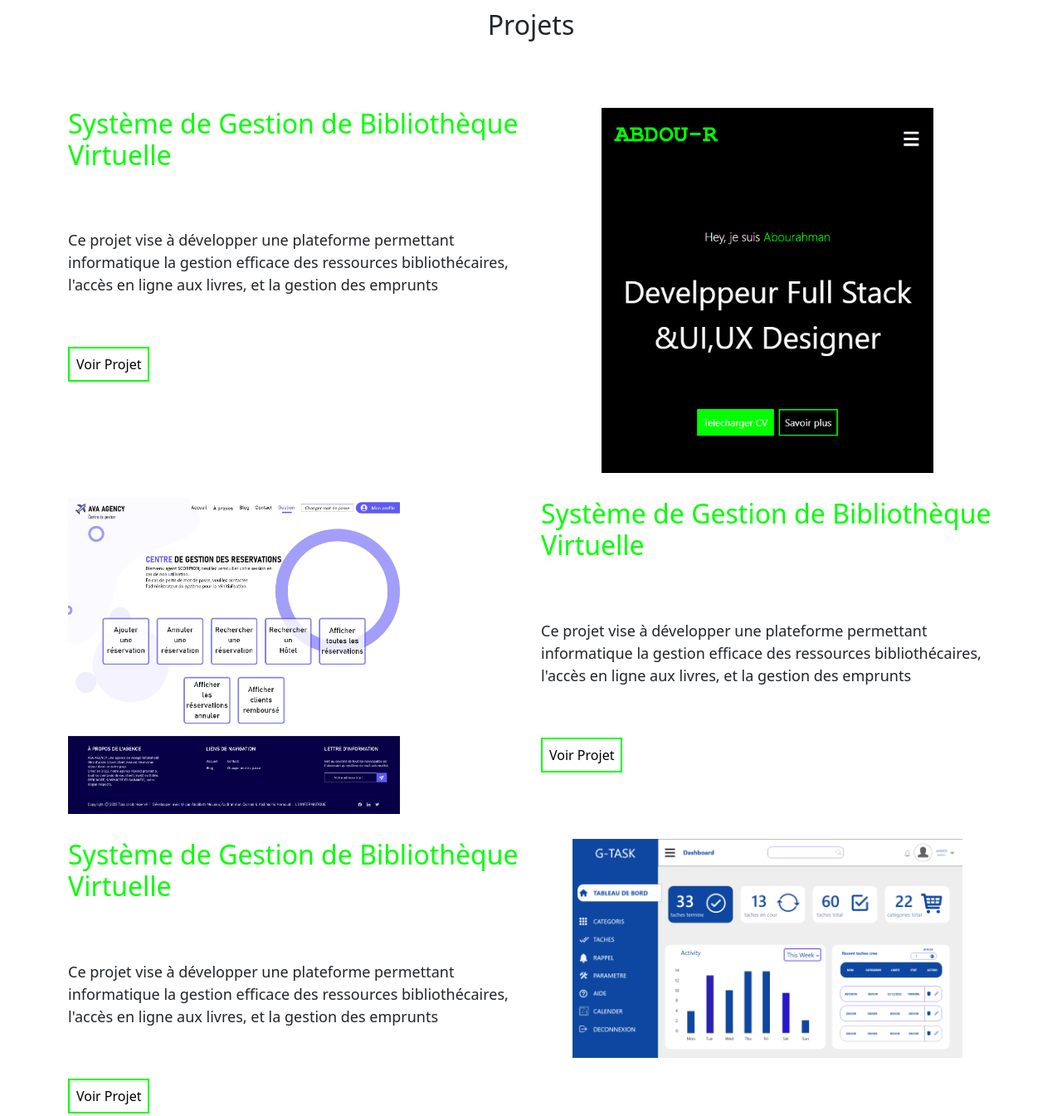
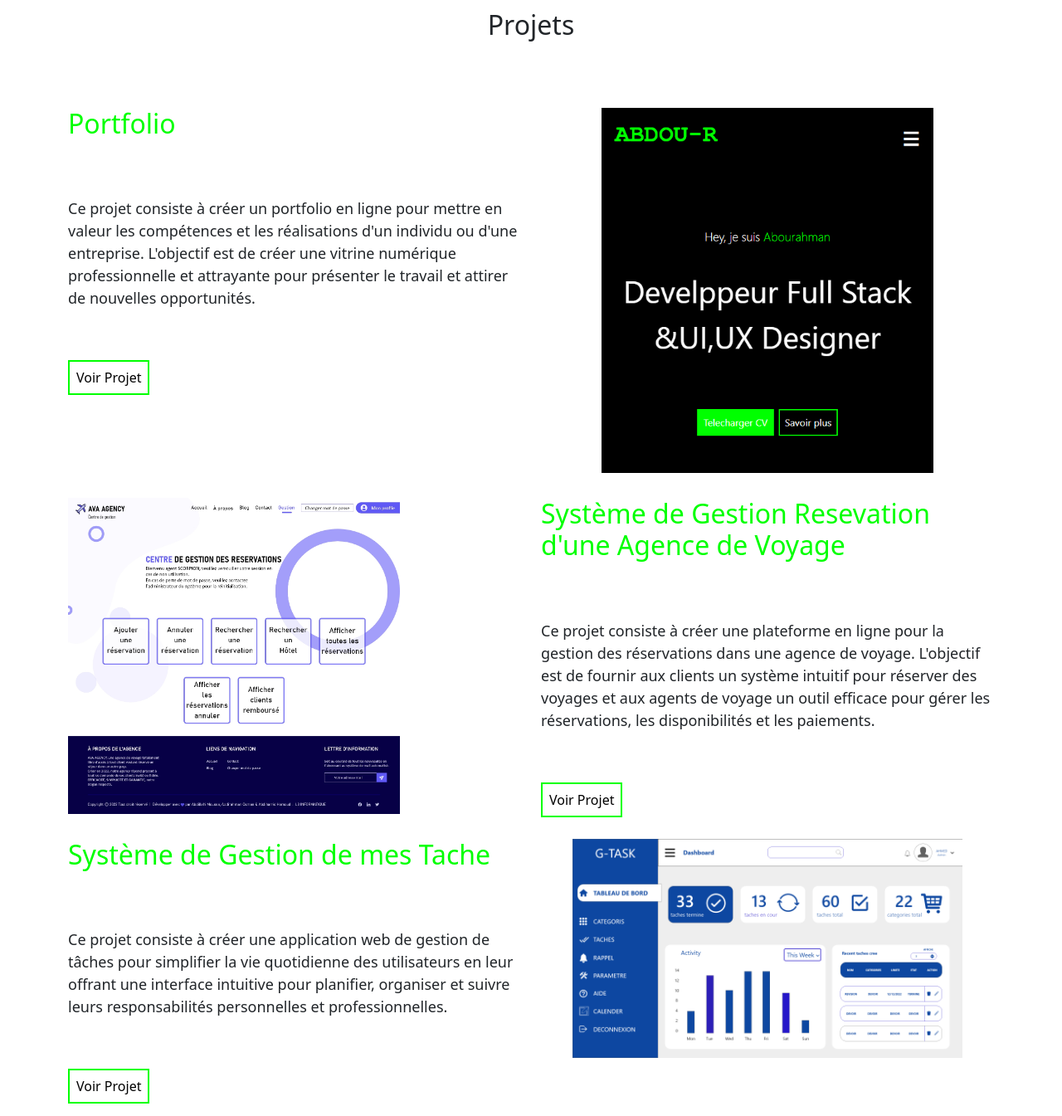
Before and after one commit to AbdourahmanHoussein/portfolio, a plain HTML site: page index.html in a window 1280 px wide. Shown: the part 1680-3025 px from the top of the page at 83% size. Drawn offline with Linux system fonts and the light colour scheme.

Commit message:
modification de section projet

```diff
--- a/css/style.css
+++ b/css/style.css
@@ -155,6 +155,7 @@
 /* *******************competence */
 .competence-contenu{
     background-color:rgb(41, 27, 27);
+    /* background-color: linear-gradient(); */
     text-align: center;
 }
 .competence h2{
@@ -262,6 +263,9 @@ textarea{
     .projet-contenu{
         text-align: center;
     }
+    .projet-contenu h3{
+        margin-top: 10px;
+    }
     .projet-blog p{
         text-align: justify;
     }
@@ -311,6 +315,7 @@ textarea{
     }
     .btn-contact:hover{
         border-bottom:2px solid black;
+        box-shadow: none;
     }
     .menu a:hover{
         border-bottom:2px solid black;
--- a/index.html
+++ b/index.html
@@ -3,7 +3,7 @@
 <head>
     <meta charset="UTF-8">
     <meta name="viewport" content="width=device-width, initial-scale=1.0">
-    <title>Document</title>
+    <title>portfolio</title>
 
     <!-- css -->
     <link rel="stylesheet" href="css/style.css">
@@ -129,15 +129,10 @@
             <div class="row projet-blog">
                 <div class="col-md-6 col-sm-12 ">
                     <h3>
-                        Système de Gestion
-                        de Bibliothèque
-                        Virtuelle
+                        Portfolio
                     </h3>
                     <p>
-                        Ce projet vise à développer une plateforme
-                        permettant informatique la gestion efficace des
-                        ressources bibliothécaires, l'accès en ligne aux
-                        livres, et la gestion des emprunts
+                        Ce projet consiste à créer un portfolio en ligne pour mettre en valeur les compétences et les réalisations d'un individu ou d'une entreprise. L'objectif est de créer une vitrine numérique professionnelle et attrayante pour présenter le travail et attirer de nouvelles opportunités.
                     </p>
                     <a href="#">Voir Projet</a>
                 </div>
@@ -151,15 +146,13 @@
                 </div>
                 <div class="col-md-6 col-sm-12">
                     <h3>
-                        Système de Gestion
-                        de Bibliothèque
-                        Virtuelle
+                        Système de Gestion Resevation
+                        d'une Agence de
+                        Voyage
                     </h3>
                     <p>
-                        Ce projet vise à développer une plateforme
-                        permettant informatique la gestion efficace des
-                        ressources bibliothécaires, l'accès en ligne aux
-                        livres, et la gestion des emprunts
+
+                        Ce projet consiste à créer une plateforme en ligne pour la gestion des réservations dans une agence de voyage. L'objectif est de fournir aux clients un système intuitif pour réserver des voyages et aux agents de voyage un outil efficace pour gérer les réservations, les disponibilités et les paiements.
                     </p>
                     <a href="#">Voir Projet</a>
                 </div>
@@ -168,14 +161,11 @@
                 <div class="col-md-6 col-sm-12">
                     <h3>
                         Système de Gestion
-                        de Bibliothèque
-                        Virtuelle
+                        de mes Tache
                     </h3>
                     <p>
-                        Ce projet vise à développer une plateforme
-                        permettant informatique la gestion efficace des
-                        ressources bibliothécaires, l'accès en ligne aux
-                        livres, et la gestion des emprunts
+
+                        Ce projet consiste à créer une application web de gestion de tâches pour simplifier la vie quotidienne des utilisateurs en leur offrant une interface intuitive pour planifier, organiser et suivre leurs responsabilités personnelles et professionnelles.
                     </p>
                     <a href="#">Voir Projet</a>
                 </div>
```
